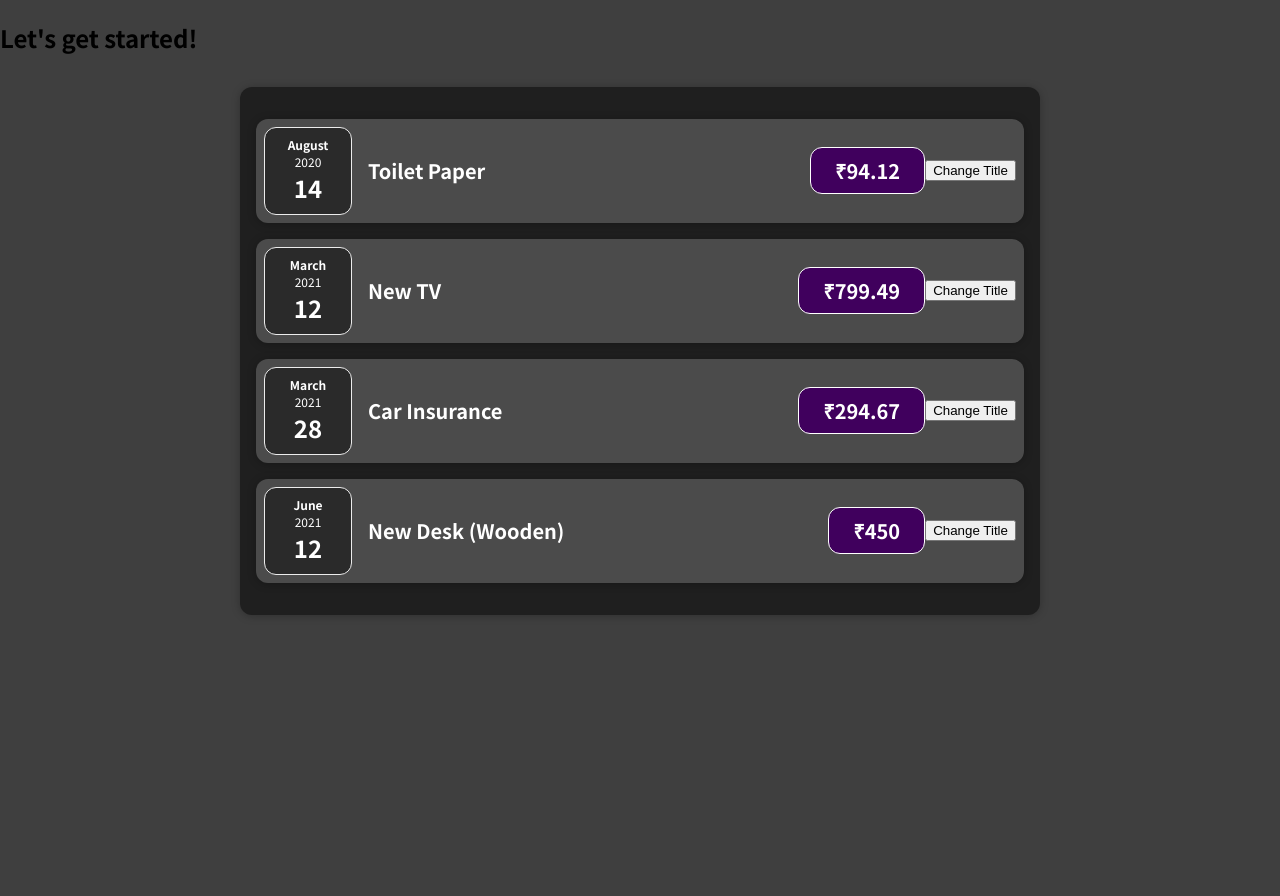
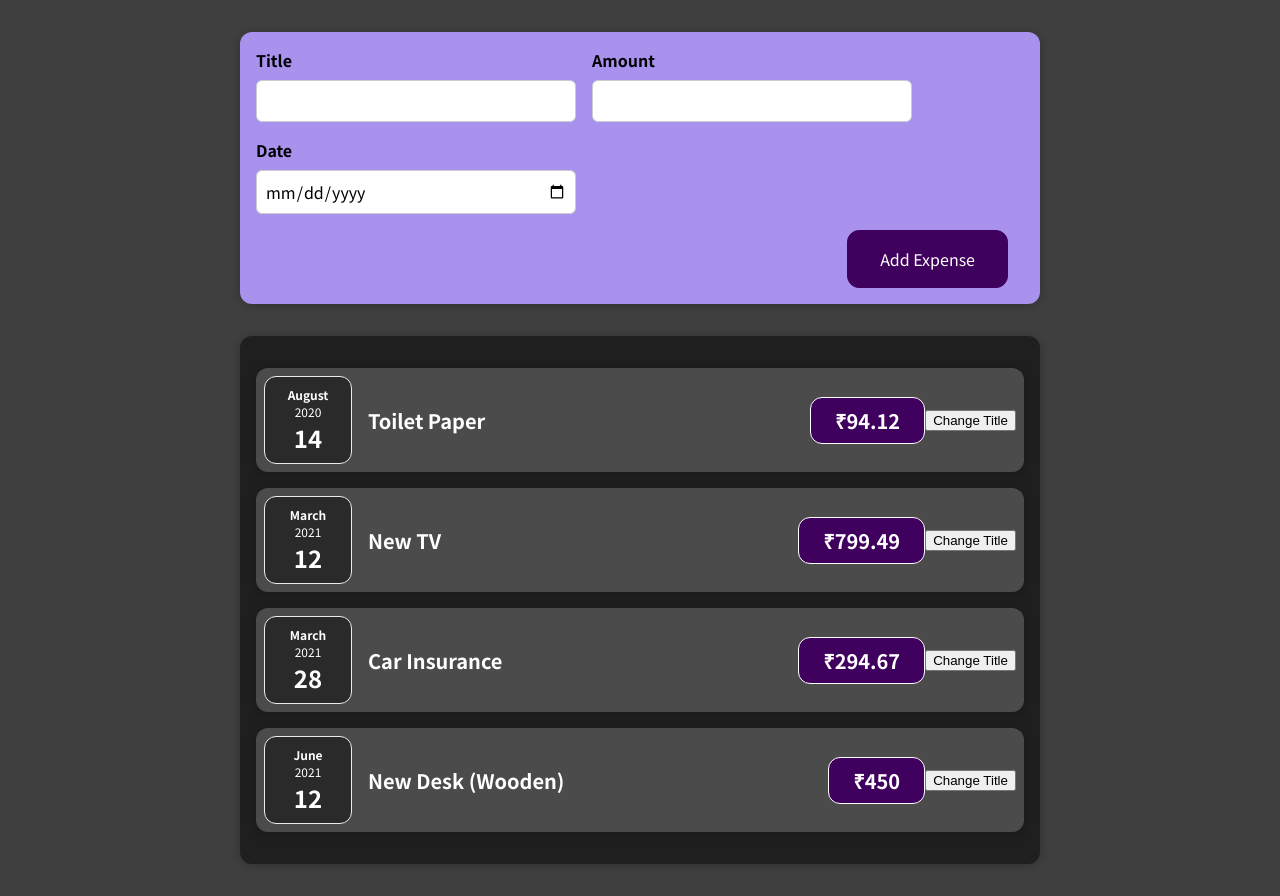
Before and after one commit to vishi-tata/expense-tracker, a React (Create React App) app: page / in a window 1280 px wide. Before the commit the page ends 800 px from the top, so only its background shows below. Built offline with nearby package versions, Linux system fonts and the light colour scheme.

Commit message:
New Expense feature added to the App

```diff
--- a/src/App.js
+++ b/src/App.js
@@ -1,4 +1,5 @@
 import Expenses from './components/Expenses/Expenses';
+import NewExpense from './components/NewExpense/NewExpense';
 
 function App() {
   const expenses = [
@@ -24,7 +25,7 @@
   ];
   return (
     <div>
-      <h2>Let's get started!</h2>
+      <NewExpense />
       <Expenses expenses={expenses} />
     </div>
   );
--- /dev/null
+++ b/src/components/NewExpense/NewExpense.css
@@ -0,0 +1,38 @@
+.new-expense {
+  background-color: #a892ee;
+  padding: 1rem;
+  margin: 2rem auto;
+  width: 50rem;
+  max-width: 95%;
+  border-radius: 12px;
+  text-align: center;
+  box-shadow: 0 1px 8px rgba(0, 0, 0, 0.25);
+}
+
+.new-expense button {
+  font: inherit;
+  cursor: pointer;
+  padding: 1rem 2rem;
+  border: 1px solid #40005d;
+  background-color: #40005d;
+  color: white;
+  border-radius: 12px;
+  margin-right: 1rem;
+}
+
+.new-expense button:hover,
+.new-expense button:active {
+  background-color: #510674;
+  border-color: #510674;
+}
+
+.new-expense button.alternative {
+  color: #220131;
+  border-color: transparent;
+  background-color: transparent;
+}
+
+.new-expense button.alternative:hover,
+.new-expense button.alternative:active {
+  background-color: #ddb3f8;
+}
--- /dev/null
+++ b/src/components/NewExpense/NewExpense.jsx
@@ -0,0 +1,13 @@
+import ExpenseForm from "./ExpenseForm";
+
+import "./NewExpense.css";
+
+const NewExpense = () => {
+  return (
+    <div className="new-expense">
+      <ExpenseForm />
+    </div>
+  );
+};
+
+export default NewExpense;
```
Also changed, not shown: 1 other file (tests, documents, lock files or other folders).
